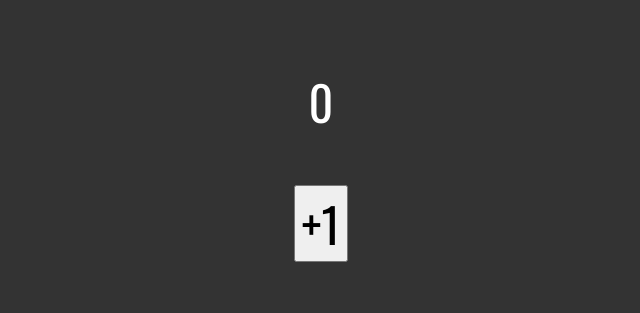
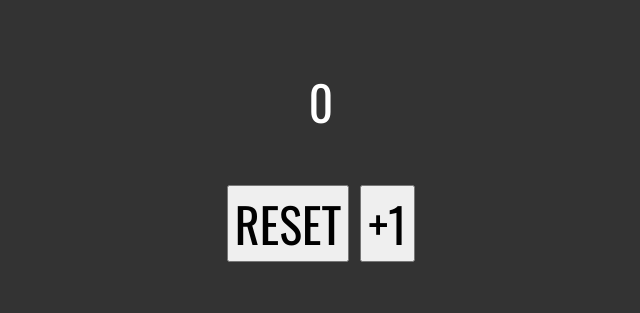
Before and after one commit to brenomachadodomonte/vue_counter, a website: page index.html in a window 1280 px wide. Shown: the part 236-549 px from the top of the page, without its empty margins (319-959 px from the left). Drawn offline with Linux system fonts and the light colour scheme.

Commit message:
Creating Reset counter Button

```diff
--- a/index.html
+++ b/index.html
@@ -9,7 +9,10 @@
 <body class="counter">
     <div id="app">
         <p>{{ counter }}</p>
-        <p><button @click="add">+1</button></p>
+        <p>
+            <button @click="reset">RESET</button>
+            <button @click="add">+1</button>
+        </p>
     </div>
 <script>
     new Vue({
@@ -19,8 +22,12 @@
        },
         methods: {
            add(){
-               this.counter++
+               this.counter++;
+           },
+           reset(){
+               this.counter = 0;
            }
+
         }
     });
 </script>
```
